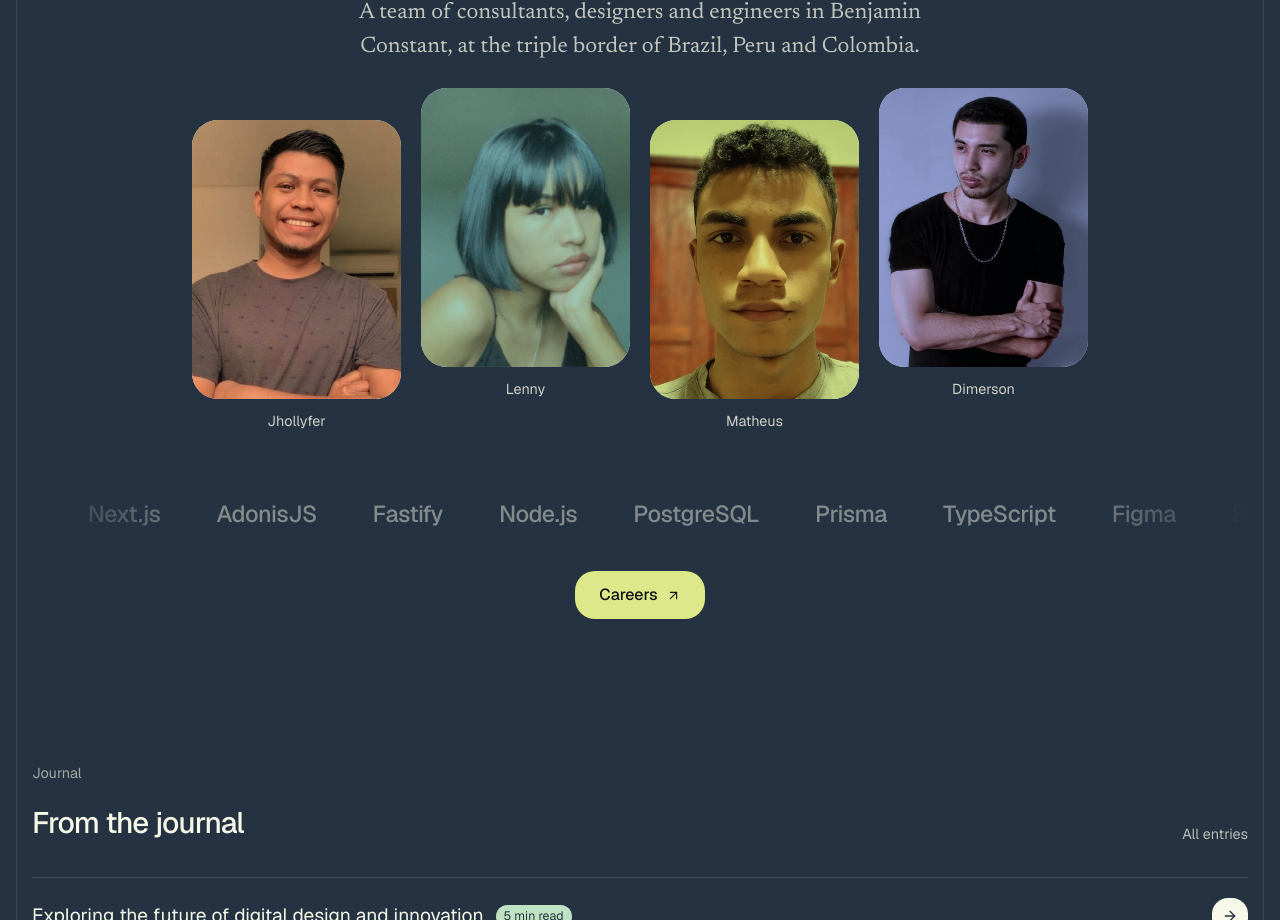
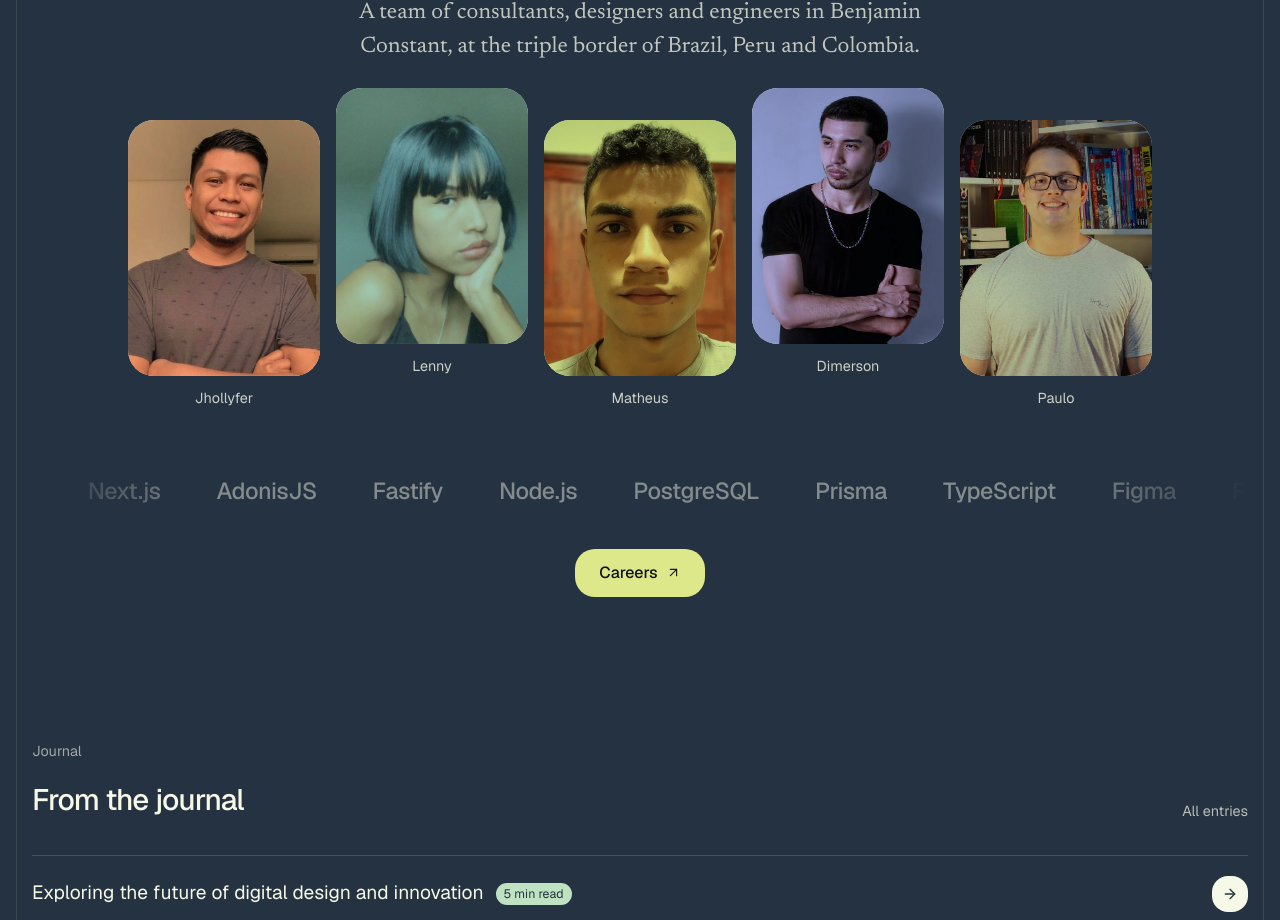
Before and after one commit to jhollyfer/maiyu.com.br, a React (Vite) app: page / in a window 1280 px wide. Shown: the part 6500-7420 px from the top of the page. Built offline with nearby package versions, Linux system fonts and the light colour scheme.

Commit message:
Add Paulo to the team and share team data across Home and Careers
Co-Authored-By: Claude Opus 5.5 <noreply@anthropic.com>

```diff
--- /dev/null
+++ b/src/data/team.ts
@@ -0,0 +1,7 @@
+export const team = [
+  { name: "Jhollyfer", img: "/jhollyfer.png" },
+  { name: "Lenny", img: "/lenny.png" },
+  { name: "Matheus", img: "/matheus.png" },
+  { name: "Dimerson", img: "/dimerson.jpg" },
+  { name: "Paulo", img: "/paulo.jpg" },
+];
--- a/src/pages/Career.tsx
+++ b/src/pages/Career.tsx
@@ -28,6 +28,7 @@ import { motion } from "framer-motion";
 import { ArrowDown, Clock, GraduationCap, Home as HomeIcon, Shield } from "lucide-react";
 import { useForm } from "react-hook-form";
 import { toast } from "sonner";
+import { team } from "@/data/team";
 import { z } from "zod";
 
 const makeSchema = (t: (k: string) => string) =>
@@ -71,11 +72,11 @@ const Career = () => {
       >
         <div className="mt-10 flex items-center gap-3">
           <div className="flex -space-x-2">
-            {["jhollyfer", "lenny", "matheus"].map((n) => (
+            {team.map((m) => (
               <img
-                key={n}
-                src={`/${n}.png`}
-                alt=""
+                key={m.name}
+                src={m.img}
+                alt={m.name}
                 className="size-10 rounded-full bg-tint-mint object-cover ring-2 ring-background"
               />
             ))}
--- a/src/pages/Home.tsx
+++ b/src/pages/Home.tsx
@@ -8,6 +8,7 @@ import { Cloud, SkyBackdrop } from "@/components/sky";
 import { useLanguage } from "@/contexts/language";
 import { articles } from "@/data/articles";
 import { projects } from "@/data/projects";
+import { team } from "@/data/team";
 import { CALL_URL, cn } from "@/lib/utils";
 import {
   AnimatePresence,
@@ -36,7 +37,7 @@ import { Link } from "react-router-dom";
 
 const EASE = [0.16, 1, 0.3, 1] as const;
 const CARD_TINTS = ["bg-tint-peach-soft", "bg-tint-mint", "bg-tint-mist"];
-const TEAM_TINTS = ["bg-tint-peach", "bg-tint-mint", "bg-tint-lime", "bg-tint-mist"];
+const TEAM_TINTS = ["bg-tint-peach", "bg-tint-mint", "bg-tint-lime", "bg-tint-mist", "bg-tint-green"];
 const STACK = [
   "React",
   "React Native",
@@ -50,12 +51,6 @@ const STACK = [
   "Figma",
 ];
 
-const team = [
-  { name: "Jhollyfer", img: "/jhollyfer.png" },
-  { name: "Lenny", img: "/lenny.png" },
-  { name: "Matheus", img: "/matheus.png" },
-  { name: "Dimerson", img: "/dimerson.jpg" },
-];
 
 function Eyebrow({ children, className }: { children: React.ReactNode; className?: string }) {
   return <p className={cn("mb-4 text-small opacity-60", className)}>{children}</p>;
@@ -444,9 +439,9 @@ function NavyBand() {
           <p className="mx-auto mt-5 max-w-[48ch] font-serif text-lead text-on-navy/75">{t("home.teamDesc")}</p>
         </AnimateInView>
 
-        <StaggerContainer className="mx-auto mt-14 grid max-w-4xl grid-cols-2 gap-3 md:grid-cols-4 md:gap-5">
+        <StaggerContainer className="mx-auto mt-14 flex max-w-5xl flex-wrap justify-center gap-3 md:gap-4">
           {team.map((m, i) => (
-            <motion.figure key={m.name} variants={staggerItemVariants} className={cn(i % 2 === 1 && "md:-translate-y-8")}>
+            <motion.figure key={m.name} variants={staggerItemVariants} className={cn("w-[calc(50%-0.375rem)] sm:w-[calc(33.333%-0.5rem)] md:w-[calc(20%-0.8rem)]", i % 2 === 1 && "md:-translate-y-8")}>
               <div className={cn("overflow-hidden rounded-2xl", TEAM_TINTS[i])}>
                 <img src={m.img} alt={m.name} className="aspect-[3/4] w-full object-cover mix-blend-multiply" />
               </div>
```
Also changed, not shown: public/paulo.jpg (added).
